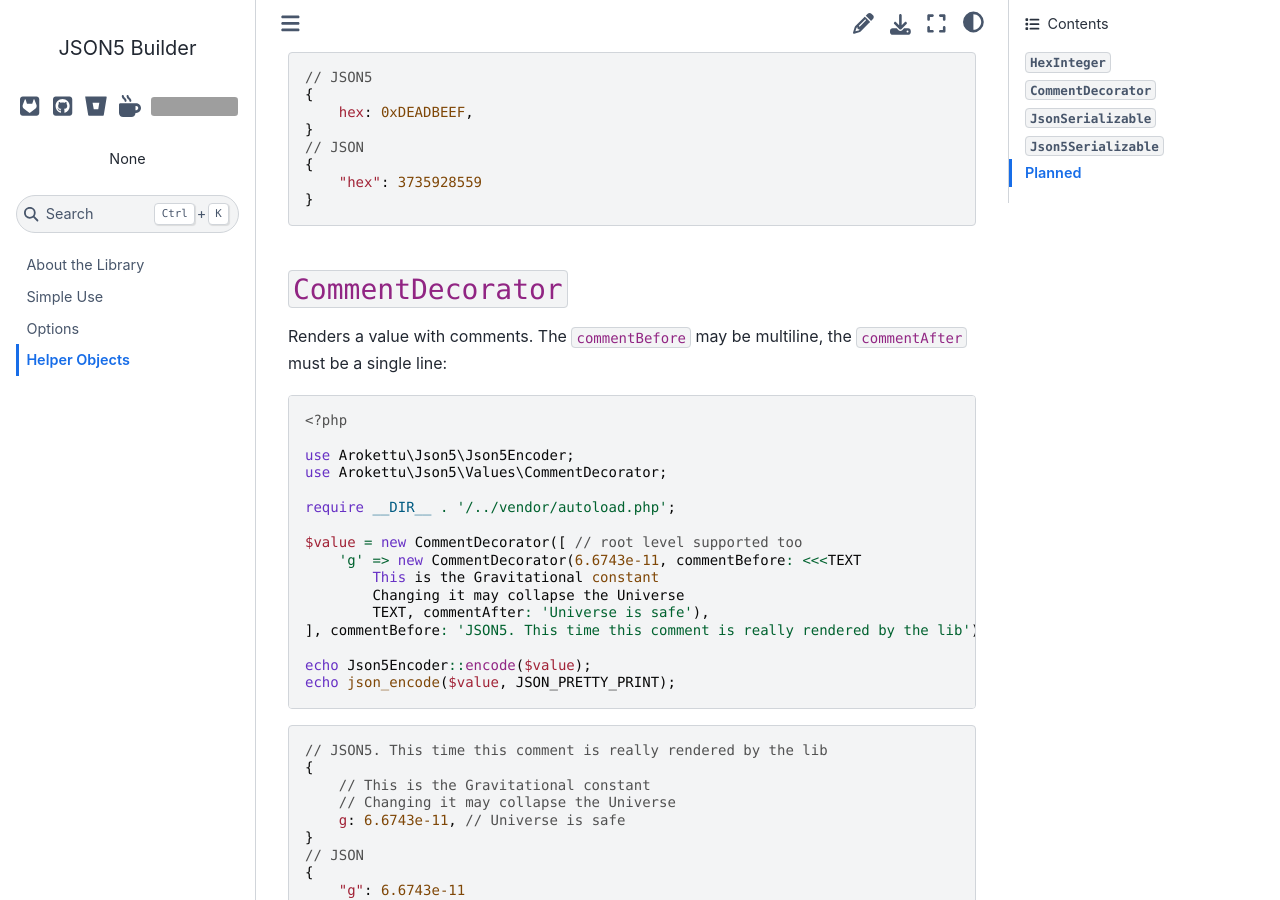
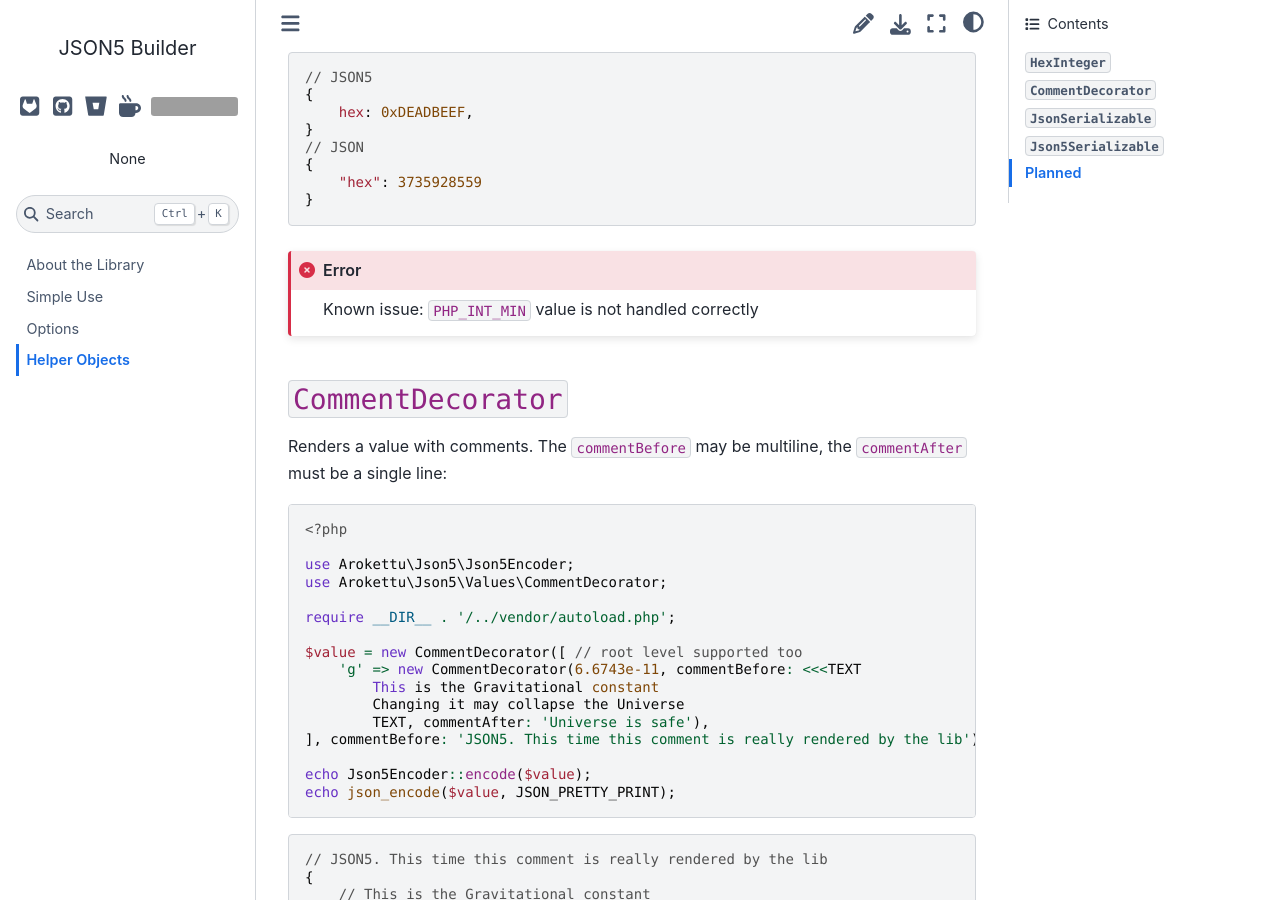
Before and after one commit to arokettu/json5-builder, a Sphinx documentation site: the page built from docs/objects.rst, in a window 1280 px wide and 900 px high, scrolled down 547 px. Built offline with Sphinx 7.4.7 and the Sphinx Book theme 1.1.4, drawn with Linux system fonts in a browser that asks for light colours; grey boxes are pictures that could not be loaded.

Commit message:
Known issue in Hex

```diff
--- a/docs/objects.rst
+++ b/docs/objects.rst
@@ -36,6 +36,8 @@ Renders an integer in a hexadecimal form::
     {
         "hex": 3735928559
     }
+
+.. error:: Known issue: ``PHP_INT_MIN`` value is not handled correctly
 
 ``CommentDecorator``
 ====================
```
